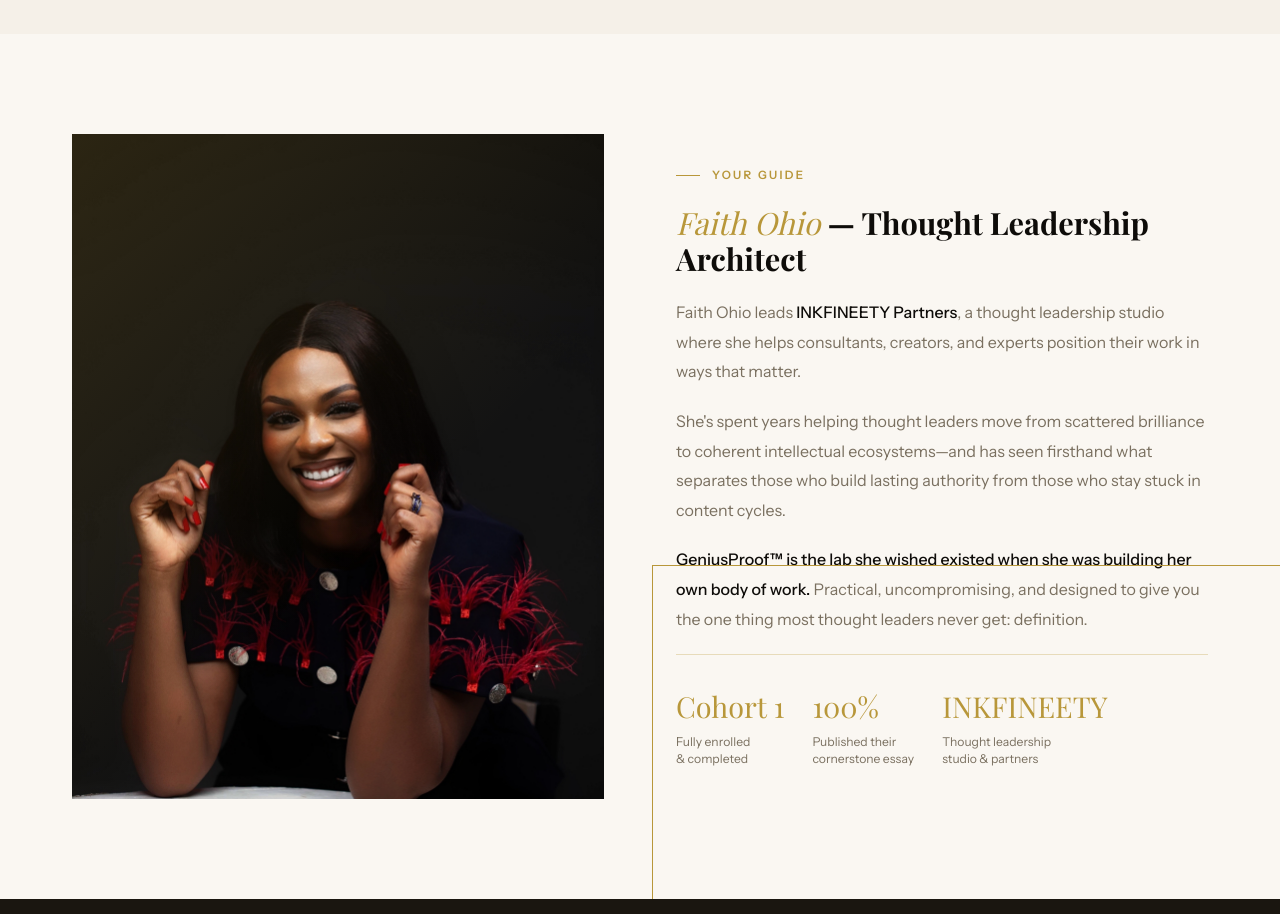
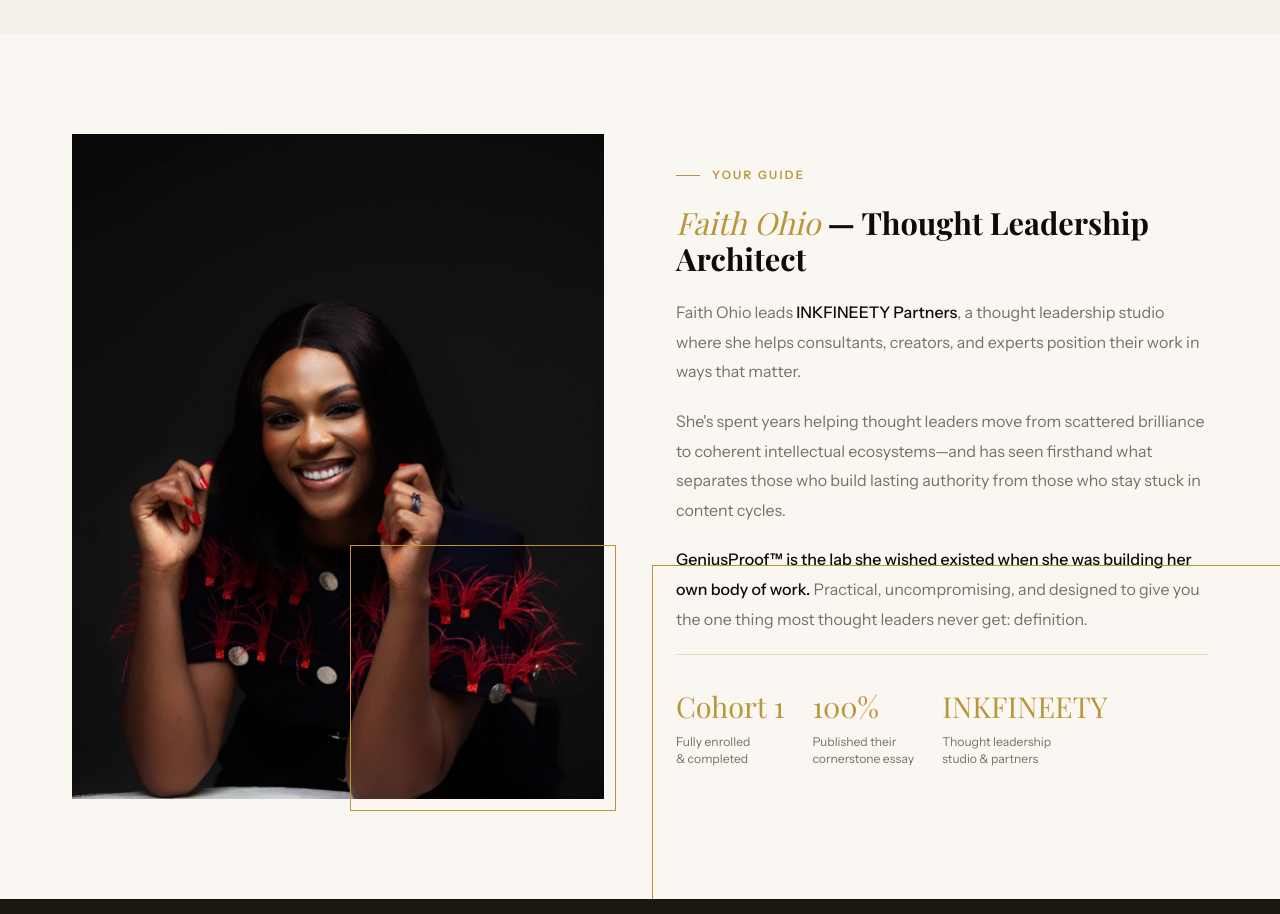
Before and after one commit to faithohio/geniusproof, a plain HTML site: page index.html in a window 1280 px wide. Shown: the part 4780-5694 px from the top of the page. Drawn offline with nearby package versions, Linux system fonts and the light colour scheme; a web font is replaced by a local one.

Commit message:
Update index.html

```diff
--- a/index.html
+++ b/index.html
@@ -22,7 +22,7 @@
     background: rgba(245,240,232,0.95); backdrop-filter: blur(14px);
     border-bottom: 1px solid var(--rule); width: 100%;
   }
-  .nav-logo img { height: 45px; width: auto; display: block; }
+  .nav-logo img { height: 40px; width: auto; display: block; }
   .nav-logo-placeholder {
     height: 40px; display: flex; align-items: center;
     font-family: 'Playfair Display', serif; font-size: 1.2rem; font-weight: 600;
@@ -169,7 +169,7 @@
   .about-img-placeholder { width: 100%; aspect-ratio: 4/5; background: var(--deep); display: flex; align-items: center; justify-content: center; position: relative; overflow: visible; }
   .about-img-placeholder::after { content: ''; position: absolute; inset: 0; background: linear-gradient(135deg, rgba(184,151,58,0.2), transparent 60%); }
   .about-img-name { font-family: 'Playfair Display', serif; font-size: clamp(2.5rem, 4vw, 4.5rem); font-weight: 700; color: rgba(250,247,242,0.08); text-align: center; line-height: 1.1; position: relative; z-index: 1; }
- .about-frame { position: absolute; bottom: -12px; right: -12px; width: 50%; height: 40%; border: 1px solid var(--gold); pointer-events: none; z-index: 2; }
+.about-frame { position: absolute; bottom: -12px; right: -12px; width: 50%; height: 40%; border: 1px solid var(--gold); pointer-events: none; z-index: 2; }
   .about-headline { font-family: 'Playfair Display', serif; font-size: clamp(1.7rem, 2.4vw, 2.6rem); font-weight: 700; line-height: 1.2; margin-bottom: 20px; }
   .about-headline em { font-style: italic; color: var(--gold); font-weight: 400; }
   .about-body { color: var(--warm-gray); font-size: 1rem; line-height: 1.85; margin-bottom: 20px; }
@@ -408,8 +408,9 @@
 </section>
 
 <section class="about reveal">
-  <div class="about-img-placeholder">
-  <img src="fohio.JPEG" alt="Faith Ohio" style="width:100%;height:100%;object-fit:cover;display:block;">
+  <div class="about-img-wrap">
+  <img src="fohio.JPEG" alt="Faith Ohio" style="width:100%;display:block;aspect-ratio:4/5;object-fit:cover;">
+  <div class="about-frame"></div>
 </div>
     <div class="about-frame"></div>
   </div>
```
